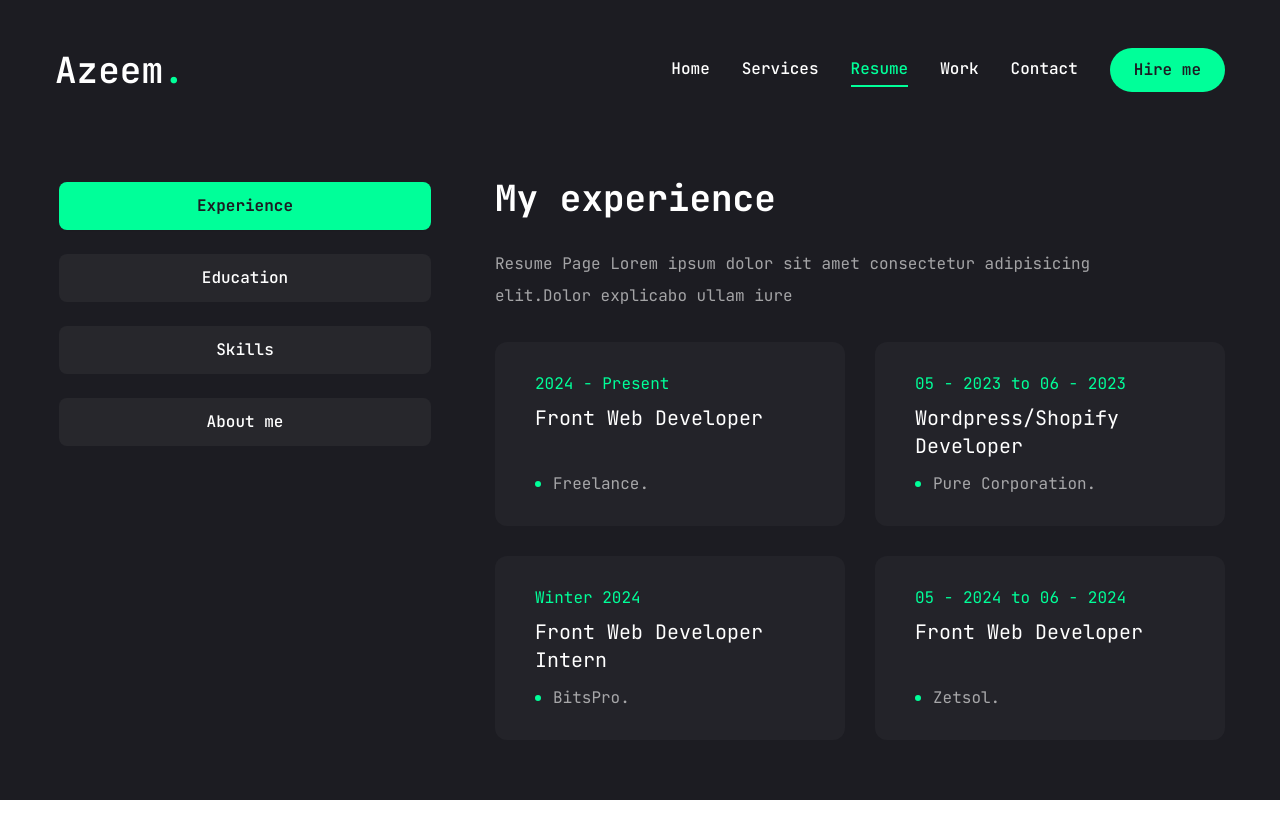
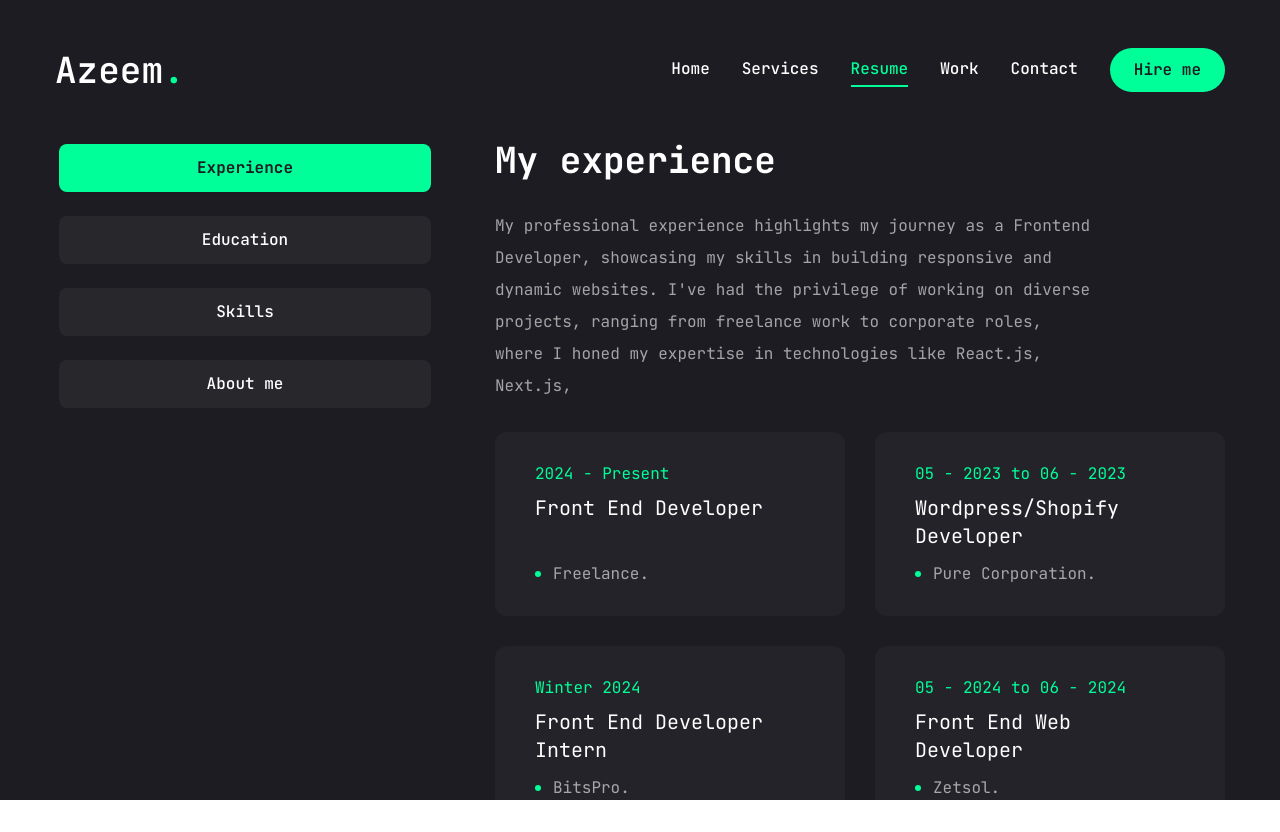
Before and after one commit to Muhammad-AzEeem/azeem-portfolio, a Next.js app: page /resume in a window 1280 px wide. Before the commit the page ends 800 px from the top, so only its background shows below. Built offline with nearby package versions, Linux system fonts and the light colour scheme.

Commit message:
Updated project with new features/bug fixes

```diff
--- a/app/contact/page.jsx
+++ b/app/contact/page.jsx
@@ -50,8 +50,9 @@ function Contact() {
             <form className="flex flex-col gap-6 p-10 bg-[#27272c] rounded-xl ">
               <h3 className="text-4xl text-accent">Let's work together</h3>
               <p className="text-white/60">
-                Lorem ipsum, dolor sit amet consectetur adipisicing elit.
-                Laboriosam dolor veniam repellat ad hic!
+                Have a project or idea in mind? Feel free to reach out using the
+                form below, and I’ll get back to you as soon as possible. Let’s
+                create something amazing together!
               </p>
 
               {/* Input */}
--- a/app/layout.jsx
+++ b/app/layout.jsx
@@ -13,8 +13,8 @@ const jetBrainsMono = JetBrains_Mono({
 });
 
 export const metadata = {
-  title: "Create Next App",
-  description: "Generated by create next app",
+  title: "Azeem",
+  description: "Portfolio Site",
 };
 
 export default function RootLayout({ children }) {
--- a/app/page.jsx
+++ b/app/page.jsx
@@ -5,6 +5,7 @@ import { FiDownload } from "react-icons/fi";
 import Social from "@/components/Social";
 import Photo from "@/components/Photo";
 import Stats from "@/components/Stats";
+import Link from "next/link";
 
 export default function Home() {
   return (
@@ -30,7 +31,9 @@ export default function Home() {
                 size="lg"
                 className="uppercase flex items-center gap-2 hover:text-primary"
               >
-                <span>Download CV</span>
+                <Link href="">
+                  <span>Download CV</span>
+                </Link>
                 <FiDownload className="text-xl" />
               </Button>
               <div className="mb-8 xl:mb-0">
--- a/app/resume/page.jsx
+++ b/app/resume/page.jsx
@@ -25,7 +25,7 @@ import { motion } from "framer-motion";
 const about = {
   title: "About me",
   description:
-    " Lorem ipsum dolor sit amet consectetur adipisicing elit.Dolor explicabo ullam iure",
+    "I’m a passionate web developer with 2+ years of experience in creating user-friendly and innovative solutions. Skilled in front-end development and proficient. I’m dedicated to delivering high-quality results and open to freelance opportunities. Let’s build something great together!",
 
   info: [
     {
@@ -68,12 +68,12 @@ const experience = {
   icon: "/public/assets/resume/badge.svg",
   title: "My experience",
   description:
-    "Resume Page Lorem ipsum dolor sit amet consectetur adipisicing elit.Dolor explicabo ullam iure",
+    "My professional experience highlights my journey as a Frontend Developer, showcasing my skills in building responsive and dynamic websites. I've had the privilege of working on diverse projects, ranging from freelance work to corporate roles, where I honed my expertise in technologies like React.js, Next.js,",
 
   items: [
     {
       company: "Freelance.",
-      position: "Front Web Developer",
+      position: "Front End Developer",
       duration: "2024 - Present",
     },
     {
@@ -83,13 +83,18 @@ const experience = {
     },
     {
       company: "BitsPro.",
-      position: "Front Web Developer Intern",
+      position: "Front End Developer Intern",
       duration: "Winter 2024",
     },
     {
       company: "Zetsol.",
-      position: "Front Web Developer",
+      position: "Front End Web Developer",
       duration: "05 - 2024 to 06 - 2024",
+    },
+    {
+      company: "Zetsol.",
+      position: "IT Support Engineer",
+      duration: "05 - 2020 to 06 - 2022",
     },
   ],
 };
@@ -99,17 +104,18 @@ const education = {
   icon: "/public/assets/resume/cap.svg.svg",
   title: "My education",
   description:
-    "Lorem ipsum dolor sit amet consectetur adipisicing elit.Dolor explicabo ullam iure",
+    "My educational background reflects my dedication to becoming a proficient software engineer. From earning my degree in Software Engineering to completing specialized courses and bootcamps in cutting-edge technologies like React.js and Next.js, I have continually worked to sharpen my skills and stay updated with industry trends.",
 
   items: [
     {
       Institution: "Online Course Platform.",
-      degree: "Front End Development Bootcamp",
+      degree: "React js, Nextjs Development",
       duration: "2023",
     },
     {
       Institution: "Udemy.",
       degree: "React js Development",
+      degree: "Front End Development Bootcamp",
       duration: "2022",
     },
     {
@@ -129,7 +135,7 @@ const education = {
 const skills = {
   title: "My Skills",
   description:
-    "Lorem ipsum dolor sit amet consectetur adipisicing elit.Dolor explicabo ullam iure",
+    "Here are the technologies and tools I have mastered to create efficient, responsive, and visually appealing web applications. With a strong foundation in frontend development and experience in modern frameworks and libraries, I strive to deliver clean and maintainable code.",
   skillList: [
     {
       icon: <FaHtml5 />,
--- a/app/services/page.jsx
+++ b/app/services/page.jsx
@@ -9,28 +9,28 @@ const services = [
     num: "01",
     title: "Web Development",
     description:
-      "Lorem ipsum dolor sit amet consectetur adipisicing elit. Eaque tenetur.",
+      "Passionate and detail-oriented software engineer with a strong foundation in React.js and Next.js.",
     href: "",
   },
   {
     num: "02",
     title: "Wordpress",
     description:
-      "Lorem ipsum dolor sit amet consectetur adipisicing elit. Eaque tenetur.",
+      "Experienced in creating and managing WordPress websites, including theme customization, plugin integration, and content management for dynamic and responsive web solutions",
     href: "",
   },
   {
     num: "03",
     title: "Video Editing",
     description:
-      "Lorem ipsum dolor sit amet consectetur adipisicing elit. Eaque tenetur.",
+      "Proficient in video editing with expertise in crafting engaging and professional content, utilizing advanced tools for seamless transitions, effects, and storytelling",
     href: "",
   },
   {
     num: "04",
     title: "SQL",
     description:
-      "Lorem ipsum dolor sit amet consectetur adipisicing elit. Eaque tenetur.",
+      "Skilled in SQL for database management, including creating, querying, and optimizing databases to ensure efficient data storage and retrieval",
     href: "",
   },
 ];
--- a/components/Social.jsx
+++ b/components/Social.jsx
@@ -4,11 +4,11 @@ import { FaGithub, FaLinkedin, FaInstagram, FaTwitter } from "react-icons/fa";
 const socials = [
   {
     icon: <FaGithub />,
-    path: "",
+    path: "https://github.com/Muhammad-AzEeem",
   },
   {
     icon: <FaLinkedin />,
-    path: "",
+    path: "https://www.linkedin.com/in/muhammad-azeem-bb39aa1b6/",
   },
   {
     icon: <FaInstagram />,
@@ -25,7 +25,12 @@ function Social({ containerStyles, iconStyles }) {
     <div className={containerStyles}>
       {socials.map((item, index) => {
         return (
-          <Link key={index} href={item.path} className={iconStyles}>
+          <Link
+            key={index}
+            href={item.path}
+            className={iconStyles}
+            target="_blank"
+          >
             {item.icon}
           </Link>
         );
```
